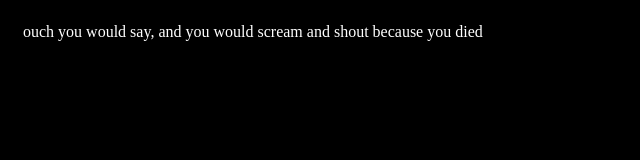
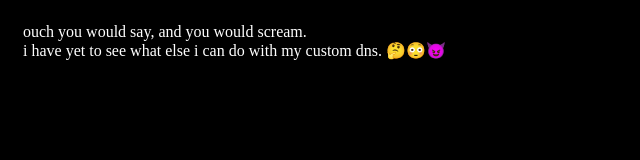
Before and after one commit to BobbyGraberton/webffff, a plain HTML site: page secret.html in a window 1280 px wide. Shown: the whole page, without its empty margins (0-640 px from the left). Drawn offline with Linux system fonts and the light colour scheme; a web font is replaced by a local one.

Commit message:
Update secret.html

```diff
--- a/secret.html
+++ b/secret.html
@@ -35,6 +35,7 @@
         } /* ignore all the unused crap i copied the stylesheets from index.html */
     </style>
     <body bgcolor="black">
-        <p>ouch you would say, and you would scream and shout because you died</p>
+        <p>ouch you would say, and you would scream.<br>
+        i have yet to see what else i can do with my custom dns. 🤔😳😈</p>
     </body>
 </html>
```
